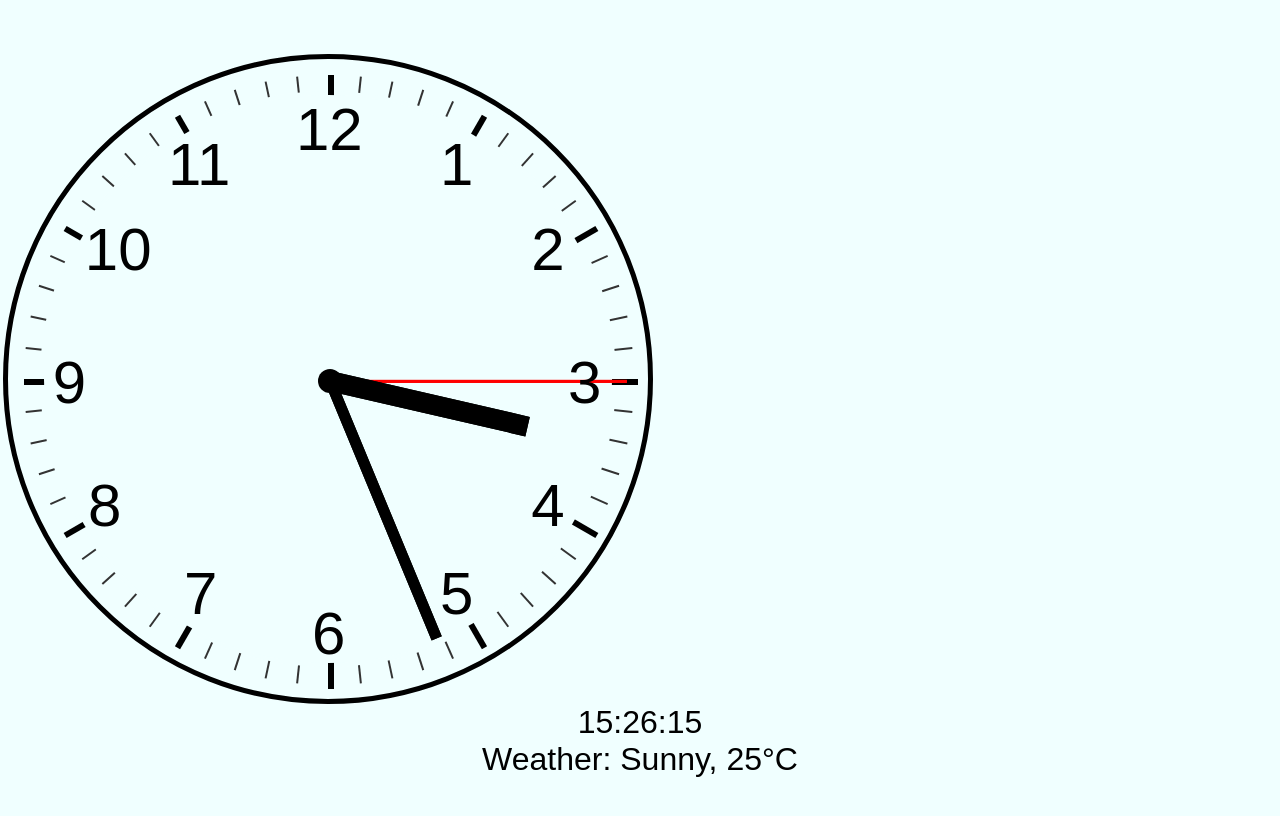
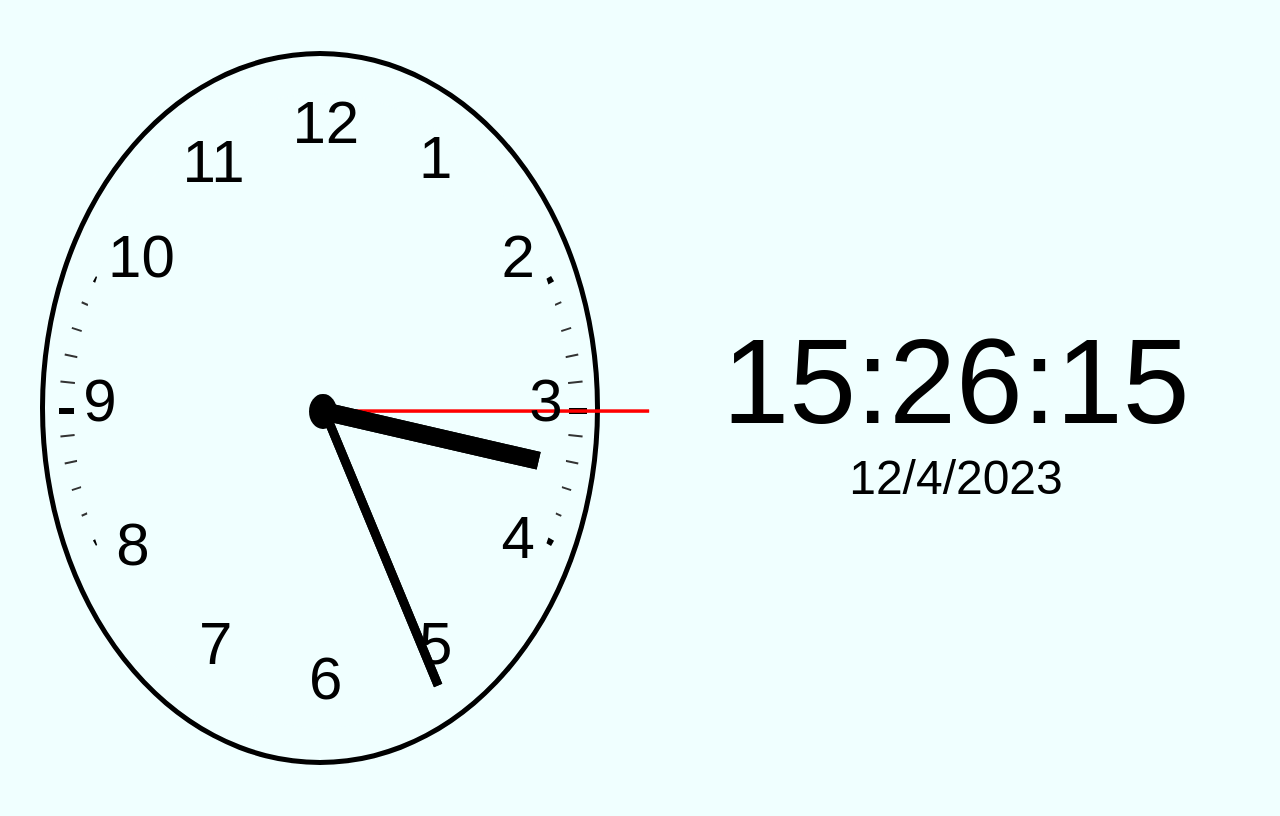
Before and after one commit to QuasarX35/clock-website, a plain HTML site: page Clock2/index.html in a window 1280 px wide. Drawn offline with Linux system fonts and the light colour scheme.

Commit message:
changed measurements to percentage and added weather

```diff
--- a/Clock2/index.html
+++ b/Clock2/index.html
@@ -67,8 +67,8 @@
         <div id="secHand"></div>
     </div>
     <div id="textInfo">
+        <div style="font-size:250%;" id="time"></div>
         <div id="date"></div>
-        <div id="time"></div>
         <div id="weather"></div>
     </div>
     <script src="script.js"></script>
--- a/Clock2/script.js
+++ b/Clock2/script.js
@@ -17,15 +17,32 @@ function updateClock() {
     const hourDeg = (hours / 12) * 360 + (minutes / 60) * 30;
     hourHand.style.transform = `rotate(${hourDeg}deg)`;
 
-    document.getElementById('time').textContent = `${hours}:${minutes < 10 ? '0' : ''}${minutes}:${seconds}`;
+    const day = now.getDate();
+    const month = now.getMonth();
+    const year = now.getFullYear();
+
+    document.getElementById('date').textContent = `${month + 1}/${day}/${year}`;
+    document.getElementById('time').textContent = `${hours}:${minutes < 10 ? '0' : ''}${minutes}:${seconds < 10 ? '0' : ''}${seconds}`;
 }
 
 function updateWeather() {
-    // Simulated weather data
-    const weatherData = {
-        temperature: 25,
-        condition: 'Sunny'
-    };
+
+    // API Key methods
+    var apiKey = '12345';
+    Weather.setApiKey(apiKey);
+    var tempApiKey = Weather.getApiKey();
+
+    const weatherData = null;
+
+    // Get the current weather for a given city using the latitude and longitude
+    var lat = 3.136899260164333,
+        long = 101.73367344637204;
+    Weather.getCurrentByLatLong(lat, long, function (current) {
+        weatherData = {
+            temperature: current.temperature(),
+            condition: current.conditions()
+        };
+    });
 
     document.getElementById('weather').textContent = `Weather: ${weatherData.condition}, ${weatherData.temperature}°C`;
 }
--- a/Clock2/styles.css
+++ b/Clock2/styles.css
@@ -4,20 +4,19 @@ body {
     justify-content: center;
     flex-direction: column;
     height: 100vh;
-    margin: 1rem;
     text-align: center;
-    font-size: 2rem;
+    font-size: 300%;
     font-family: Arial, Helvetica, sans-serif;
     background-color: azure;
 }
 
 #clock {
     float: left;
-    position: relative;
+    position: absolute;
     border: 5px solid black;
     margin-right: 50%;
-    width: 40rem;
-    height: 40rem;
+    width: 43%;
+    height: 88%;
     border-radius: 50%;
     z-index: 0;
 }
@@ -34,10 +33,10 @@ body {
 #bottomCircle {
     position: absolute;
     background-color: azure;
-    width: 36rem;
-    height: 36rem;
-    top: 2rem;
-    left: 2rem;
+    width: 90%;
+    height: 90%;
+    top: 5.3%;
+    left: 5.3%;
     border-radius: 50%;
     z-index: 75;
 }
@@ -54,10 +53,10 @@ body {
 #middleCircle {
     position: absolute;
     background-color: azure;
-    width: 35.5rem;
-    height: 35.5rem;
-    top: 2.25rem;
-    left: 2.25rem;
+    width: 90%;
+    height: 90%;
+    top: 5.4%;
+    left: 5.3%;
     border-radius: 50%;
     z-index: 96;
 }
@@ -65,10 +64,10 @@ body {
 #topCircle {
     position: absolute;
     background-color: black;
-    width: 1.5rem;
-    height: 1.5rem;
-    top: 19.4rem;
-    left: 19.4rem;
+    width: 5%;
+    height: 5%;
+    top: 48%;
+    left: 48%;
     border-radius: 50%;
     z-index: 100;
 }
@@ -76,68 +75,68 @@ body {
 .hourNumber {
     position: absolute;
     color: black;
-    font-size: 60px;
+    font-size: 125%;
     z-index: 100;
 }
 
 #num12 {
-    top: -1.5rem;
-    left: 18rem;
+    top: -4%;
+    left: 45%;
 }
 
 #num1 {
-    top: 0.7rem;
-    left: 27rem;
+    top: 1%;
+    left: 68%;
 }
 
 #num2 {
-    top: 6rem;
-    left: 32.7rem;
+    top: 15%;
+    left: 83%;
 }
 
 #num3 {
-    top: 14.3rem;
-    left: 35rem;
+    top: 35.5%;
+    left: 88%;
 }
 
 #num4 {
-    top: 22rem;
-    left: 32.7rem;
+    top: 55%;
+    left: 83%;
 }
 
 #num5 {
-    top: 27.5rem;
-    left: 27rem;
+    top: 70%;
+    left: 68%;
 }
 
 #num6 {
-    top: 30rem;
-    left: 19rem;
+    top: 75%;
+    left: 48%;
 }
 
 #num7 {
-    top: 27.5rem;
-    left: 11rem;
+    top: 70%;
+    left: 28%;
 }
 
 #num8 {
-    top: 22rem;
-    left: 5rem;
+    top: 56%;
+    left: 13%;
 }
 
 #num9 {
-    top: 14.3rem;
-    left: 2.8rem;
+    top: 35.5%;
+    left: 7%;
 }
 
 #num10 {
-    top: 6rem;
-    left: 4.8rem;
+    top: 15%;
+    left: 11.5%;
 }
 
 #num11 {
-    top: 0.7rem;
-    left: 10rem;
+    top: 1.5%;
+    left: 25%;
 }
 
 #hourHand {
@@ -146,24 +145,22 @@ body {
     background-color: black;
     height: 30%;
     width: 1.5%;
-    top: 7.5rem;
-    left: 19.55rem;
+    top: 19%;
+    left: 49%;
     z-index: 99;
     transform-origin: bottom;
-    transform: rotate(0deg);
 }
 
 #minHand {
     position: absolute;
-    border: 5px solid black;
+    border: 2px solid black;
     background-color: black;
     height: 42%;
-    width: 0.5px;
-    top: 2.7rem;
-    left: 19.84rem;
+    width: 0.9%;
+    top: 7.5%;
+    left: 49.8%;
     z-index: 97;
     transform-origin: bottom;
-    transform: rotate(0deg);
 }
 
 #secHand {
@@ -171,14 +168,14 @@ body {
     border: 1px solid red;
     background-color: red;
     height: 46%;
-    width: 1px;
-    top: 1.60rem;
-    left: 20.05rem;
+    width: 0.1%;
+    top: 4.1%;
+    left: 50.3%;
     z-index: 98;
     transform-origin: bottom;
-    transform: rotate(0deg);
 }
 
-#digital {
-    position: relative
+#textInfo {
+    position: relative;
+    left: 25%;
 }
```
